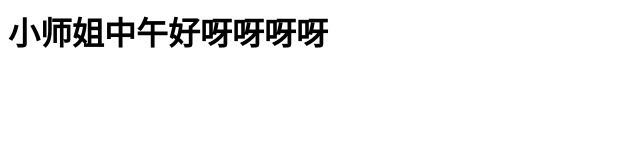
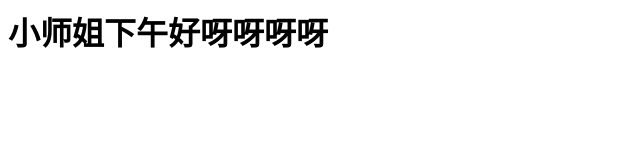
Before and after one commit to Chenzixi0504/Chenzixi.github.io, a plain HTML site: page index.html in a window 1280 px wide. Shown: the full height of the page, 0-640 px from the left. Drawn offline with Linux system fonts and the light colour scheme.

Commit message:
Update index.html

```diff
--- a/index.html
+++ b/index.html
@@ -1 +1 @@
-<h1>小师姐中午好呀呀呀呀</h1>
+<h1>小师姐下午好呀呀呀呀</h1>
```
